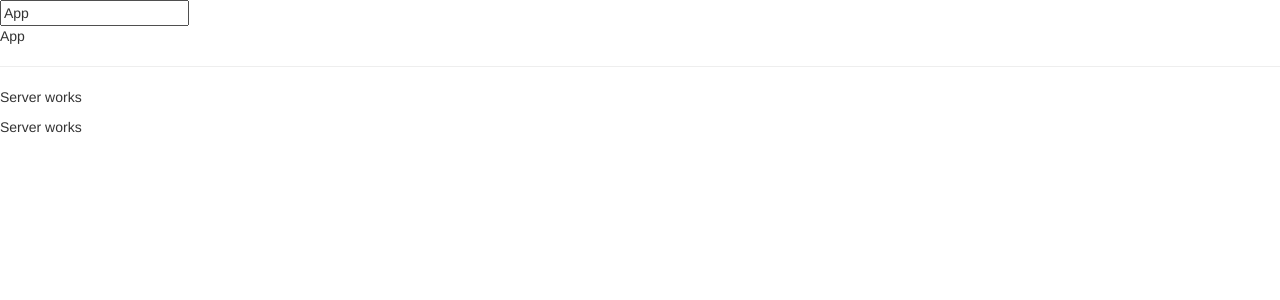
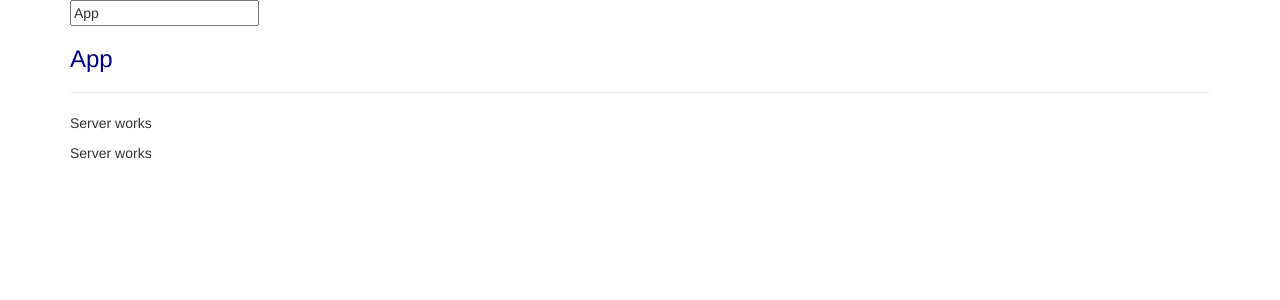
Before and after one commit to secretMoi/angular-udemy-tuto, an Angular app: page / in a window 1280 px wide. Shown: the top 300 px of the page. Built offline with nearby package versions, Linux system fonts and the light colour scheme.

Commit message:
Add css for app component

```diff
--- a/src/app/app.component.css
+++ b/src/app/app.component.css
@@ -0,0 +1,3 @@
+h3 {
+  color: darkblue;
+}
--- a/src/app/app.component.html
+++ b/src/app/app.component.html
@@ -1,6 +1,12 @@
-<input type="text" [(ngModel)]="title">
-<p>{{ title }}</p>
+<div class="container">
+  <div class="row">
+    <div class="col-xs-12">
+      <input type="text" [(ngModel)]="title">
+      <h3>{{ title }}</h3>
 
-<hr>
+      <hr>
 
-<app-servers></app-servers>
+      <app-servers></app-servers>
+    </div>
+  </div>
+</div>
```
